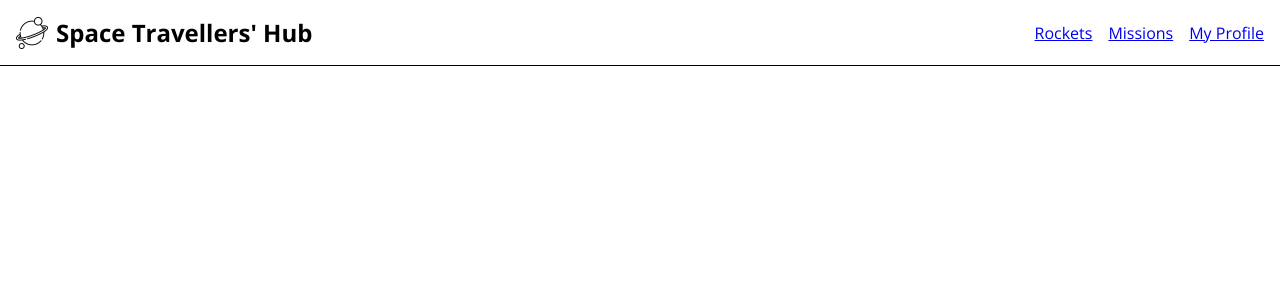
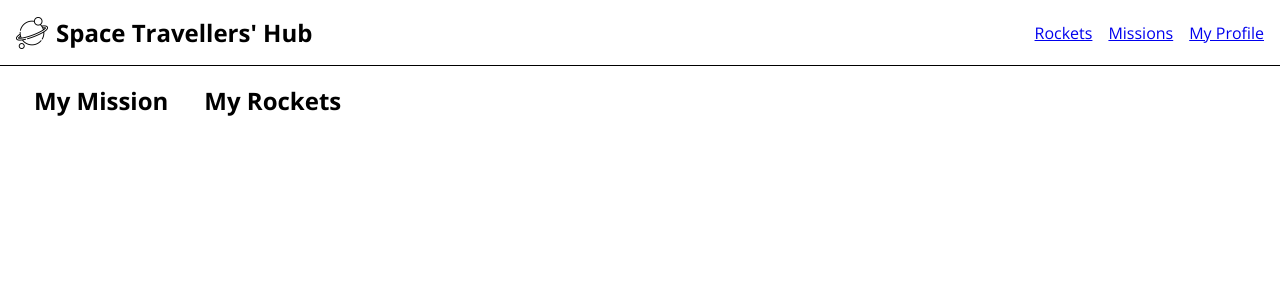
Before and after one commit to MattGomb/space-travellers-hub, a React (Create React App) app: page /my-profile in a window 1280 px wide. Shown: the top 300 px of the page. Built offline with nearby package versions, Linux system fonts and the light colour scheme.

Commit message:
Add start to tables and some styling to profile

```diff
--- a/src/pages/MyProfilePage.js
+++ b/src/pages/MyProfilePage.js
@@ -1,23 +1,26 @@
 import React from 'react';
+import '../styles/ProfilePage.css';
 
 const MyProfile = () => {
-  const ReservedRocketsList = () => {
-    <h1>Reserved Rockets List palceholder</h1>;
+  const JoinedMissionsList = () => {
+    <h1>My Missions</h1>;
   };
 
-  const JoinedMissionsList = () => {
-    <h1>List of joined missions palceholder</h1>;
+  const ReservedRocketsList = () => {
+    <h1>My Rockets</h1>;
   };
 
   return (
     <section className="profile">
       <div className="profile-container">
-        <div className="reserved-rocket">
-          <table>{ReservedRocketsList}</table>
-        </div>
-        <div className="reserved-mission">
-          <table>{JoinedMissionsList}</table>
-        </div>
+        <table className="reserved-missions">
+          <h1>My Mission</h1>
+          <JoinedMissionsList />
+        </table>
+        <table className="reserved-rockets">
+          <h1>My Rockets</h1>
+          <ReservedRocketsList />
+        </table>
       </div>
     </section>
   );
--- /dev/null
+++ b/src/styles/ProfilePage.css
@@ -0,0 +1,11 @@
+* {
+  margin: 0;
+  padding: 0;
+  box-sizing: border-box;
+}
+
+.profile-container {
+  display: flex;
+  gap: 2rem;
+  padding: 1rem 2rem;
+}
```
